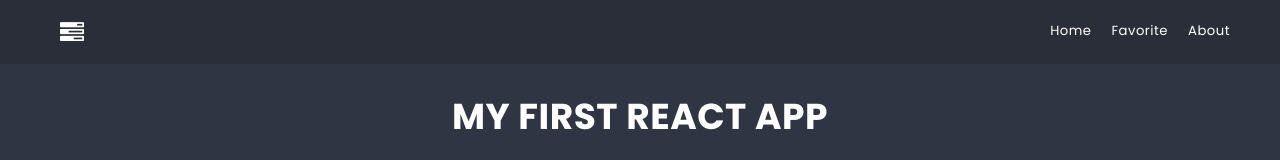
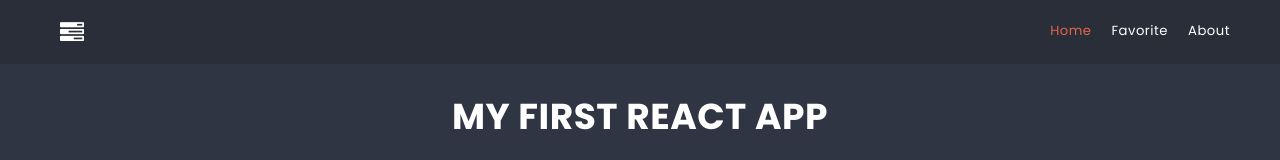
Before and after one commit to agnes365/react-project, a React (Create React App) app: page / in a window 1280 px wide. Shown: the top 160 px of the page. Built offline with nearby package versions, Linux system fonts and the light colour scheme.

Commit message:
Add active link

```diff
--- a/src/components/NavBar/NavBar.js
+++ b/src/components/NavBar/NavBar.js
@@ -1,16 +1,17 @@
 import styles from './NavBar.module.scss';
 import Container from '../Container/Container'
+import { NavLink, Link } from 'react-router-dom';
 
 const NavBar = () => {
     return (
         <nav>
             <Container>
                 <div className={styles.elements}>
-                    <a href="/"><span className={styles.icon + ' fa fa-tasks'} /></a>
+                    <Link to="/"><span className={styles.icon + ' fa fa-tasks'} /></Link>
                     <ul>
-                        <li><a href="/">Home</a></li>
-                        <li><a href="/favorite">Favorite</a></li>
-                        <li><a href="/about">About</a></li>
+                        <li><NavLink className={({ isActive }) => isActive && styles.linkActive}to="/">Home</NavLink></li>
+                        <li><NavLink className={({ isActive }) => isActive && styles.linkActive}to="/favorite">Favorite</NavLink></li>
+                        <li><NavLink className={({ isActive }) => isActive && styles.linkActive}to="/about">About</NavLink></li>
                     </ul>
                 </div>
             </Container>
--- a/src/components/NavBar/NavBar.module.scss
+++ b/src/components/NavBar/NavBar.module.scss
@@ -31,3 +31,7 @@
 nav > div {
     margin-top: 0 !important
 }
+
+.linkActive {
+    color: $color-warning;
+}
```
